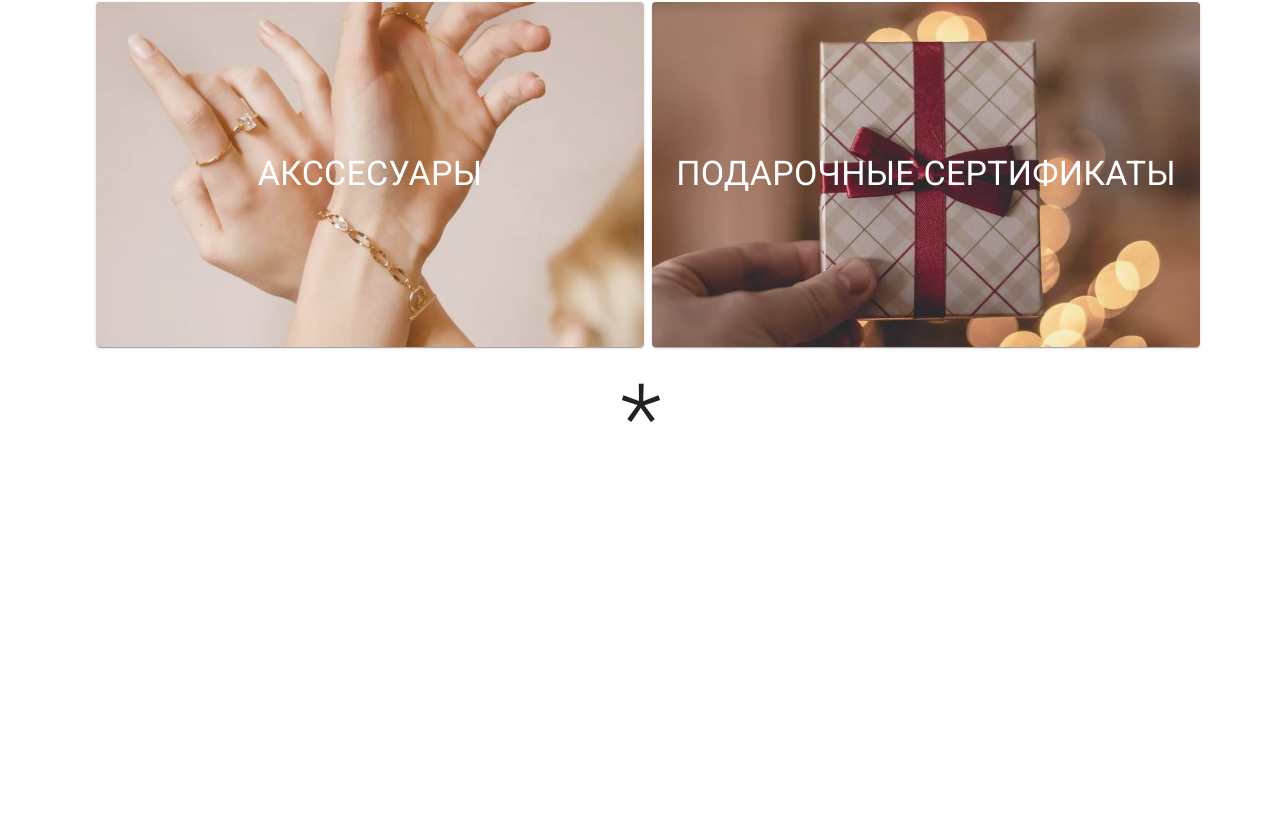
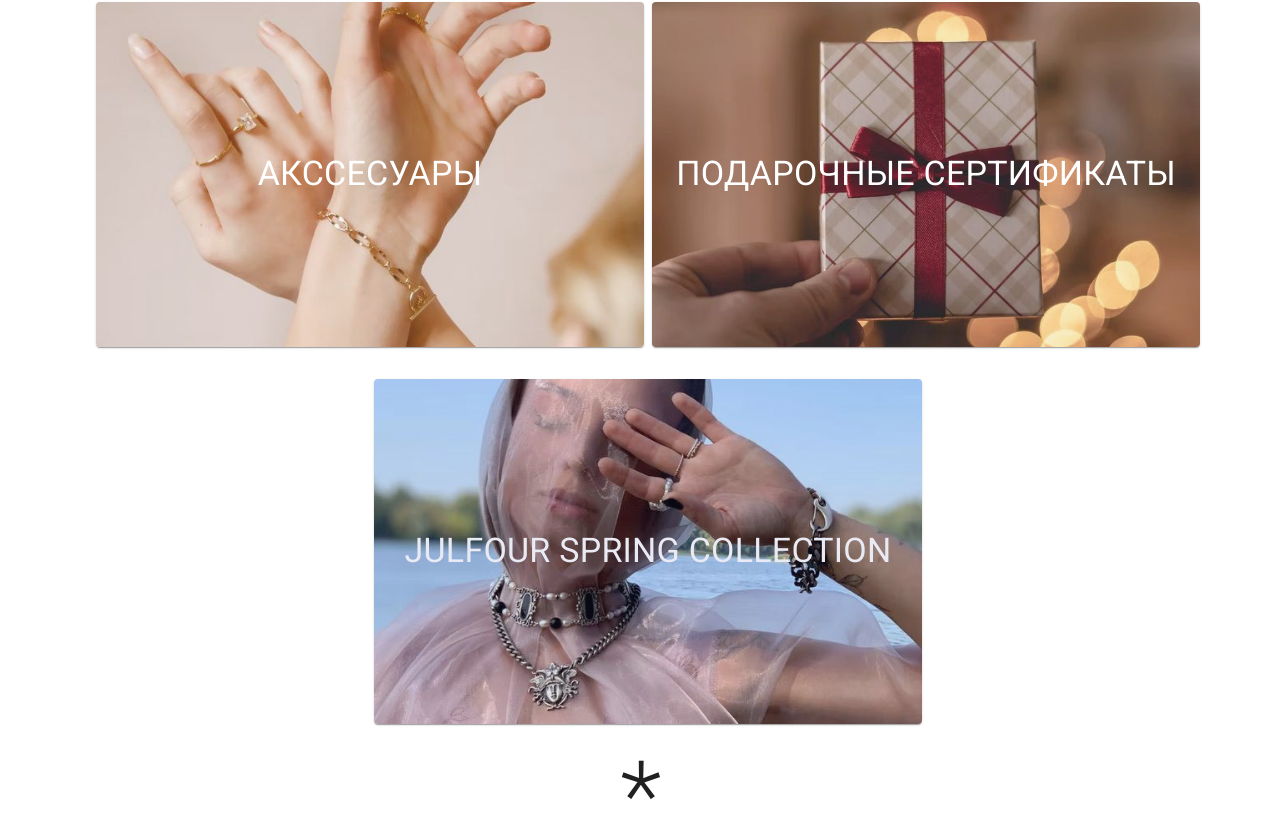
Before and after one commit to kaczynski77/julfor-jewelery, a Next.js app: page / in a window 1280 px wide. Shown: the part 976-1814 px from the top of the page. Before the commit the page ends 1451 px from the top, so only its background shows below. Built offline with nearby package versions, Linux system fonts and the light colour scheme.

Commit message:
layout first part

```diff
--- a/components/header.jsx
+++ b/components/header.jsx
@@ -126,7 +126,9 @@ export default function Header() {
         <Grid
           container
           direction="row"
+          width={3 / 4}
           sx={{
+            margin: '0 auto',
             justifyContent: 'space-between',
             display: { xs: 'none', xl: 'flex' },
           }}
--- a/pages/index.jsx
+++ b/pages/index.jsx
@@ -18,6 +18,16 @@ import { indigo } from '@mui/material/colors';
 import Image from 'next/image';
 
 export default function Home() {
+  const bannerData = [
+    {
+      name: 'JULFOUR SPRING COLLECTION',
+      description: 'Новая линейка украшений',
+      image: '/images/banner.jpg',
+    },
+  ];
+
+  const bname = bannerData[0].name;
+
   const categoryData = [
     { name: 'Cерьги', href: '/earrings', image: '/images/earrings.jpg' },
     {
@@ -98,7 +108,6 @@ export default function Home() {
                             display: 'flex',
                             height: '100%',
                             textAlign: 'center',
-
                             alignItems: 'center',
                             justifyContent: 'center',
                             opacity: '1',
@@ -113,6 +122,7 @@ export default function Home() {
                           </Typography>
                         </Box>
                       </Box>
+
                       <Box
                         sx={{
                           position: 'absolute',
@@ -135,6 +145,65 @@ export default function Home() {
                   </Link>
                 </Grid>
               ))}
+              <Grid
+                item
+                xs={12}
+                lg={6}
+                sx={{
+                  justifyContent: 'center',
+                  marginTop: 1,
+                  padding: { sx: 0 },
+                }}
+              >
+                <Card sx={{ position: 'relative', marginTop: 2 }}>
+                  <Box
+                    sx={{
+                      position: 'absolute',
+                      width: '100%',
+                      height: '100%',
+                      zIndex: 2,
+                      opacity: '1',
+                    }}
+                  >
+                    <Box
+                      sx={{
+                        display: 'flex',
+                        height: '100%',
+                        textAlign: 'center',
+                        alignItems: 'center',
+                        justifyContent: 'center',
+                        opacity: '1',
+                      }}
+                    >
+                      {' '}
+                      <Typography
+                        variant="h4"
+                        color="white"
+                        sx={{ textTransform: 'uppercase' }}
+                      >
+                        JULFOUR SPRING COLLECTION
+                      </Typography>
+                      <Box
+                        sx={{
+                          position: 'absolute',
+                          width: '100%',
+                          height: '100%',
+                          backgroundColor: indigo[800],
+                          opacity: '0.1',
+                          zIndex: 9999,
+                        }}
+                      ></Box>
+                    </Box>
+                  </Box>
+                  <CardMedia
+                    component="img"
+                    height="345"
+                    image={bannerData[0].image}
+                    alt="Paella dish"
+                    sx={{ opacity: '0.99' }}
+                  />
+                </Card>
+              </Grid>
             </Grid>
           </Box>
         </Box>
```
Also changed, not shown: public/images/banner.jpg (added), public/images/banner1.avif (added).
